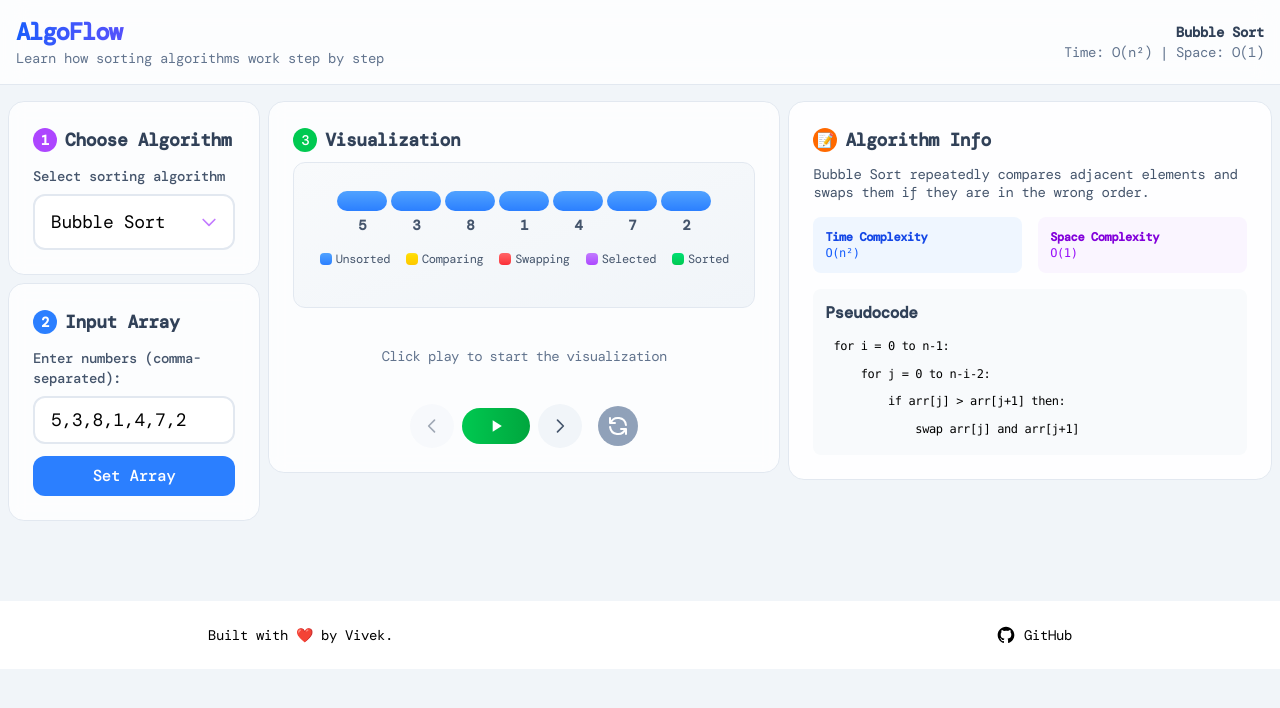
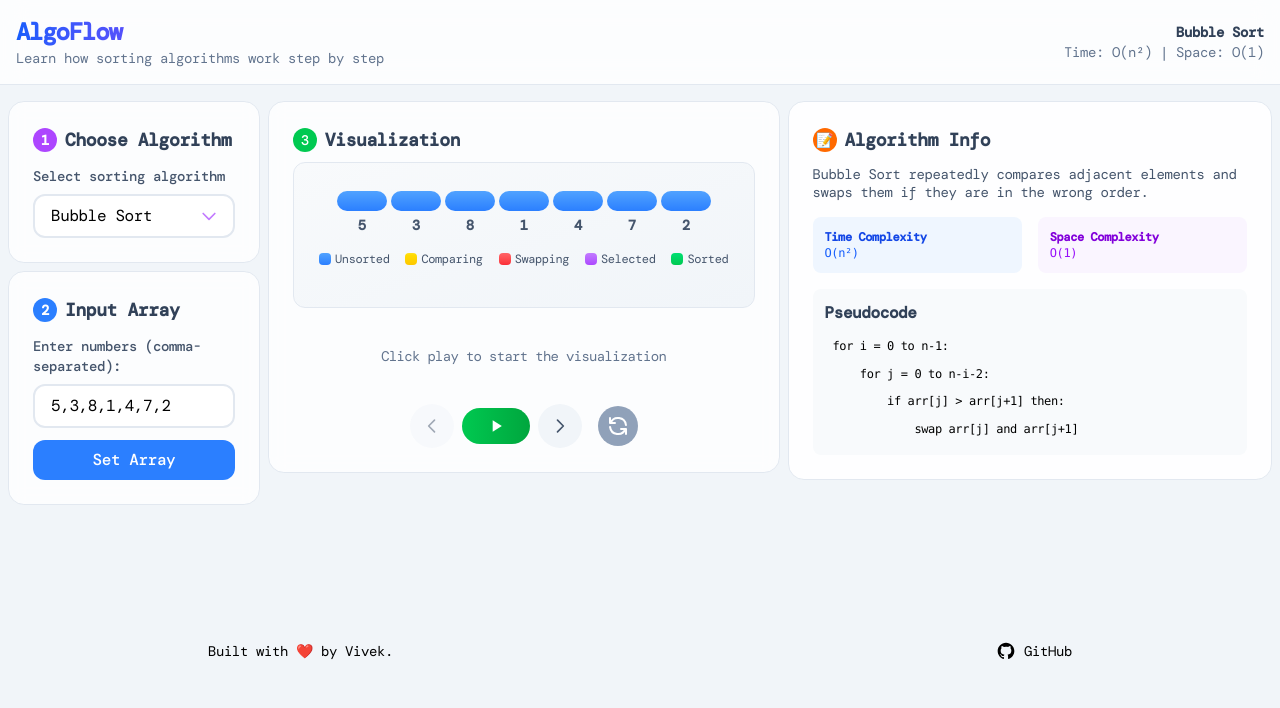
Before and after one commit to bvvivek6/Algoflow, a React (Vite) app: page / in a window 1280 px wide. Shown: the top 708 px of the page. Built offline with nearby package versions, Linux system fonts and the light colour scheme; a web font is replaced by a local one.

Commit message:
Refactor: Improve input validation

```diff
--- a/src/App.jsx
+++ b/src/App.jsx
@@ -244,7 +244,7 @@ function App() {
           </div>
         </div>
       </main>
-      <footer className="bg-white text-black py-6 mt-8 md:mt-12">
+      <footer className=" text-black py-6 mt-8 md:mt-20">
         <div className="max-w-4xl mx-auto px-4 flex flex-col md:flex-row justify-between items-center">
           <div className="text-sm mb-4 md:mb-0">Built with ❤️ by Vivek.</div>
           <div className="flex space-x-2 text-sm">
--- a/src/components/AlgorithmSelector.jsx
+++ b/src/components/AlgorithmSelector.jsx
@@ -13,7 +13,7 @@ export default function AlgorithmSelector({ value, onChange, options }) {
         </label>
         <div className="relative">
           <select
-            className="w-full appearance-none border-2 border-slate-200 rounded-xl px-4 py-3 text-lg bg-white/70 backdrop-blur-sm focus:outline-none focus:ring-2 focus:ring-purple-400 focus:border-transparent transition-all duration-200 pr-12"
+            className="w-full appearance-none border-2 border-slate-200 rounded-xl px-4 py-2 text-md bg-white/70 backdrop-blur-sm focus:outline-none focus:ring-2 focus:ring-purple-400 focus:border-transparent transition-all duration-200 pr-12"
             value={value}
             onChange={(e) => onChange(e.target.value)}
           >
--- a/src/components/InputArray.jsx
+++ b/src/components/InputArray.jsx
@@ -20,7 +20,7 @@ export default function InputArray({ onSubmit, initialArray }) {
       return;
     }
     if (arr.length > 8) {
-      alert("Please enter a maximum of 10 numbers.");
+      setError("Please enter a maximum of 8 numbers.");
       return;
     }
     setError("");
@@ -41,7 +41,7 @@ export default function InputArray({ onSubmit, initialArray }) {
             Enter numbers (comma-separated):
           </label>
           <input
-            className="w-full border-2 border-slate-200 rounded-xl px-4 py-2 text-lg bg-white/70 backdrop-blur-sm focus:outline-none focus:ring-2 focus:ring-blue-400 focus:border-transparent transition-all duration-200 placeholder-slate-400"
+            className="w-full border-2 border-slate-200 rounded-xl px-4 py-2 text-md bg-white/70 backdrop-blur-sm focus:outline-none focus:ring-2 focus:ring-blue-400 focus:border-transparent transition-all duration-200 placeholder-slate-400"
             value={input}
             onChange={handleChange}
             placeholder="e.g. 5, 3, 8, 1, 6, 2, 9"
```
